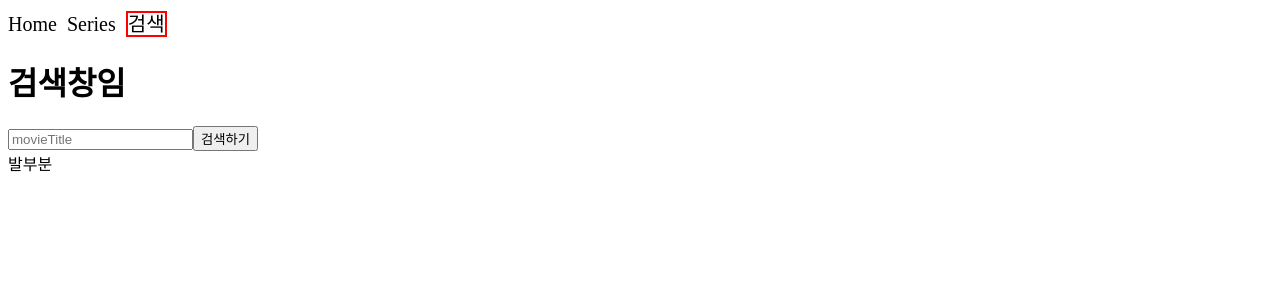
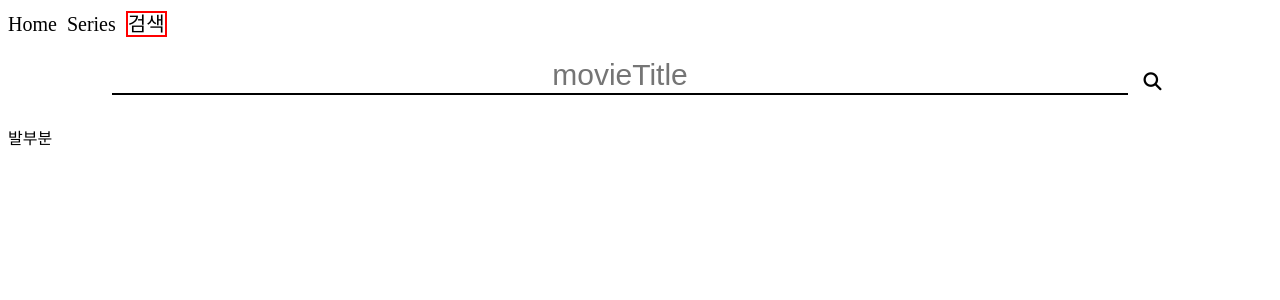
Before and after one commit to redbuttonking/react-for-beginners, a React (Create React App) app: page /search in a window 1280 px wide. Shown: the top 300 px of the page. Built offline with nearby package versions, Linux system fonts and the light colour scheme.

Commit message:
# day 11 -2

```diff
--- a/public/index.html
+++ b/public/index.html
@@ -5,10 +5,7 @@
     <link rel="icon" href="%PUBLIC_URL%/favicon.ico" />
     <meta name="viewport" content="width=device-width, initial-scale=1" />
     <meta name="theme-color" content="#000000" />
-    <meta
-      name="description"
-      content="Web site created using create-react-app"
-    />
+    <meta name="description" content="Web site created using create-react-app" />
     <link rel="apple-touch-icon" href="%PUBLIC_URL%/logo192.png" />
     <!--
       manifest.json provides metadata used when your web app is installed on a
@@ -25,6 +22,7 @@
       Learn how to configure a non-root public URL by running `npm run build`.
     -->
     <title>React App</title>
+    <script src="https://kit.fontawesome.com/275849ef8c.js" crossorigin="anonymous"></script>
   </head>
   <body>
     <noscript>You need to enable JavaScript to run this app.</noscript>
--- a/src/components/SearchInfo.jsx
+++ b/src/components/SearchInfo.jsx
@@ -1,8 +1,9 @@
 import { useEffect, useState } from 'react';
 import PropTypes from 'prop-types';
 import { Link } from 'react-router-dom';
+import style from '../styles/SearchInfo.module.css';
 
-function SearchInfo({ id, text }) {
+function SearchInfo({ text }) {
   const [loding, setLoding] = useState(true);
   const [response, setResponse] = useState([]);
 
@@ -34,15 +35,13 @@ function SearchInfo({ id, text }) {
   }, [text]);
 
   return (
-    <div>
+    <div className={style.bgcDiv}>
       {loding ? null : (
-        <div>
+        <div className={style.bgc}>
           {response.length > 0 ? (
             response.map((movie) => (
-              <div key={movie.id}>
-                <Link to={`/movie/${movie.id}`}>
-                  {movie.title}/{movie.id}
-                </Link>
+              <div className={style.movieText} key={movie.id}>
+                <Link to={`/movie/${movie.id}`}>{movie.title}</Link>
               </div>
             ))
           ) : (
--- a/src/pages/Search.jsx
+++ b/src/pages/Search.jsx
@@ -1,5 +1,6 @@
 import { useEffect, useState } from 'react';
 import SearchInfo from '../components/SearchInfo';
+import style from '../styles/Search.module.css';
 
 function Search() {
   const [title, setTitle] = useState('');
@@ -19,10 +20,11 @@ function Search() {
 
   return (
     <div>
-      <h1>검색창임</h1>
       <form onSubmit={onSubmit}>
         <input type="text" value={title} onChange={onChange} placeholder="movieTitle"></input>
-        <button type="submit"> 검색하기 </button>
+        <button type="submit" className={style.subBtn}>
+          <i className="fa-solid fa-magnifying-glass"></i>
+        </button>
       </form>
       <SearchInfo text={submittedTitle} />
     </div>
--- /dev/null
+++ b/src/styles/Search.module.css
@@ -0,0 +1,26 @@
+.subBtn {
+  border: none;
+  background-color: white;
+  margin-top: 12px;
+  margin-left: 10px;
+  font-size: 18px;
+}
+
+form {
+  margin-top: 20px;
+  margin-bottom: 30px;
+  display: flex;
+  justify-content: center;
+}
+
+input {
+  border: none;
+  border-bottom: 2px solid black;
+  width: 80%;
+  text-align: center;
+  font-size: 30px;
+}
+
+input:focus {
+  outline: none;
+}
--- /dev/null
+++ b/src/styles/SearchInfo.module.css
@@ -0,0 +1,24 @@
+.movieText {
+  /* text-align: center; */
+  padding-left: 25%;
+  font-size: 20px;
+  margin-top: 30px;
+  margin-bottom: 30px;
+}
+
+.movieText a {
+  text-decoration-line: none;
+  color: black;
+}
+
+.bgcDiv {
+  display: flex;
+  justify-content: center;
+  width: 97%;
+  height: 80%;
+}
+
+.bgc {
+  background-color: rgb(216, 215, 215);
+  width: 80%;
+}
```
